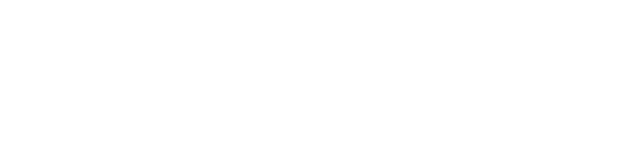
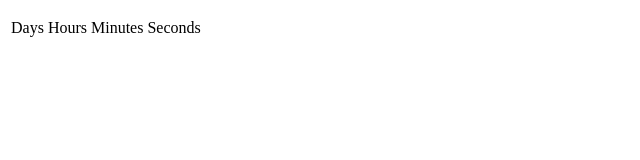
Before and after one commit to Arrow6/web, a plain HTML site: page timer.html in a window 1280 px wide. Shown: the whole page, without its empty margins (0-640 px from the left). Drawn offline with Linux system fonts and the light colour scheme.

Commit message:
Update timer.html

```diff
--- a/timer.html
+++ b/timer.html
@@ -1,11 +1,27 @@
 <!DOCTYPE html>
 <html>
   <head>
-    <title></title>
+    <title>Event Timer</title>
     <meta charset="UTF-8">
   </head>
   <body>
-
+    <table>
+      <tr>
+        <td></td>
+      </tr>
+      <tr>
+        <td id="days"></td>
+        <td id="hours"></td>
+        <td id="minutes"></td>
+        <td id="seconds"></td>
+      </tr>
+      <tr>
+        <td>Days</td>
+        <td>Hours</td>
+        <td>Minutes</td>
+        <td>Seconds</td>
+      </tr>
+    </table>
     <script>
       function countdown(){
         var now = new Date();
```
